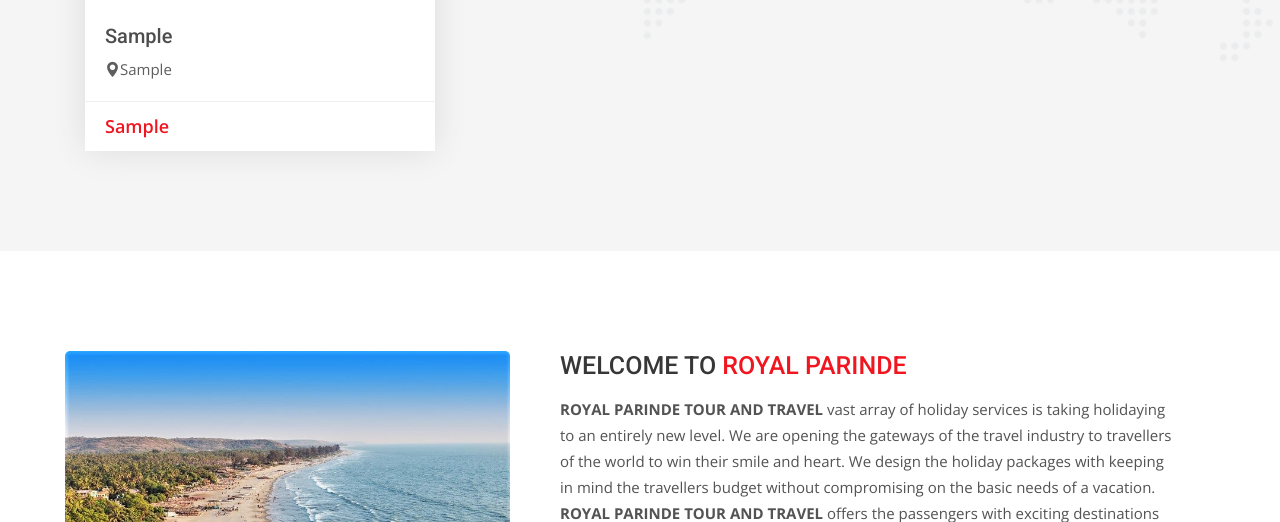
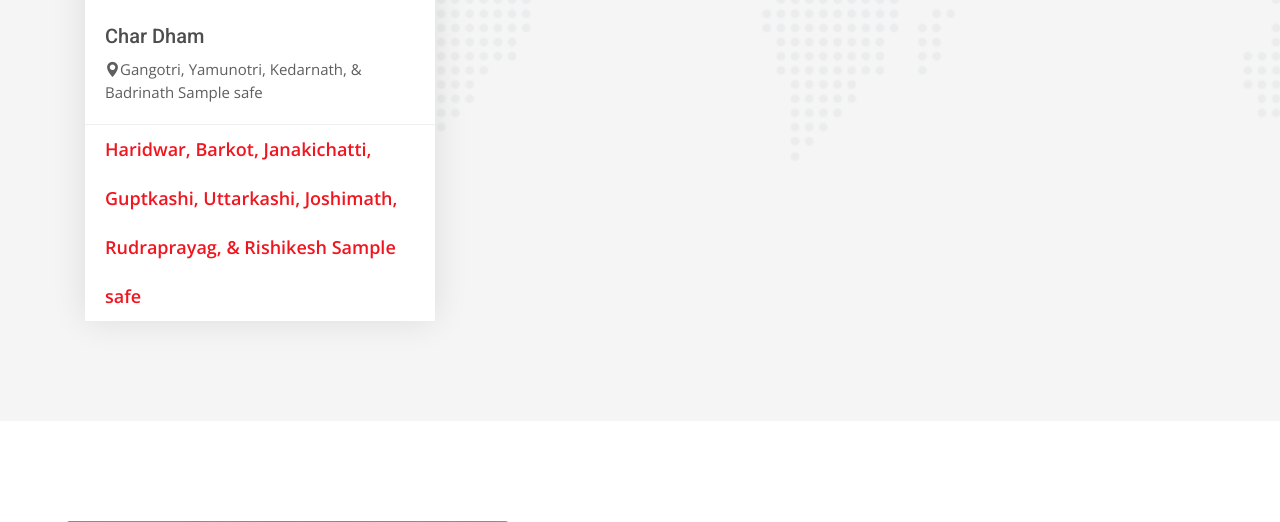
Before and after one commit to rohitmanral/royal-parinde, a Django app: template templates/pages/home.html in a window 1280 px wide. Shown: the part 1294-1816 px from the top of the page. Run offline with Django 3.2, Linux system fonts and the light colour scheme; tables that the repository leaves empty hold one stand-in row (values such as "Sample post"); the template is opened without the code that fills it: values that come from a table or form of the project are taken from there, most other values are stand-ins (such as "Sample title", 1, 10 or a date in 2020); grey boxes marked "Sample" are stand-in pictures; parts of the project's set-up code (start-up, migrations or seed data) failed here and were passed over; some libraries are stand-ins or nearby versions.

Commit message:
Update home.html

```diff
--- a/templates/pages/home.html
+++ b/templates/pages/home.html
@@ -71,28 +71,34 @@
             <p>This section contains all the trips that <b>ROYAL PARINDE TOUR AND TRAVEL</b> offers at the moment.</p>
         </div>
         <div class="row">
-          {% for trip in all_trips %}
+
+
+
+
+
+
+
             <div class="col-lg-4 col-md-6">
                 <div class="car-box">
                     <div class="car-thumbnail">
                         <a href="#" class="car-img">
-                            <img class="d-block w-100" src="{{trip.car_photo.url}}" alt="car" style="min-height: 262px; max-height: 262px;">
+                            <img class="d-block w-100" src="{% static 'img/Upload all Photos/picss/char dham/one.jpg' %}" alt="car" style="min-height: 262px; max-height: 262px;">
                             <div class="facilities-list clearfix">
                               <ul>
                                   <li>
-                                      <span><i class="flaticon-way"></i></span>{{trip.price | intcomma}} rupees pp
+                                      <span><i class="flaticon-way"></i></span>25000 {{intcomma}} rupees pp
                                   </li>
                                   <li>
-                                      <span><i class="flaticon-calendar-1"></i></span>{{trip.time}}
+                                      <span><i class="flaticon-calendar-1"></i></span>10 nights & 11 days
                                   </li>
                                   <li>
-                                      <span><i class="flaticon-manual-transmission"></i></span>{{trip.accomodation}}
+                                      <span><i class="flaticon-manual-transmission"></i></span>Hotel/ Home Stay
                                   </li>
                                   <li>
-                                      <span><i class="flaticon-manual-transmission"></i></span>{{trip.transport}}
+                                      <span><i class="flaticon-manual-transmission"></i></span>Bus, Car, Train, & Plane
                                   </li>
                                   <li>
-                                      <span><i class="flaticon-manual-transmission"></i></span>{{trip.meal}}
+                                      <span><i class="flaticon-manual-transmission"></i></span>Breakfast & Dinner
                                   </li>
                               </ul>
                             </div>
@@ -101,28 +107,22 @@
                             <div class="overlap-box">
                                 <div class="overlap-btns-area">
                                     <div class="car-magnify-gallery">
-                                        <a href="{{trip.car_photo.url}}" class="overlap-btn">
+                                        <a href="{% static 'img/Upload all Photos/picss/char dham/one.jpg' %}" class="overlap-btn">
                                             <i class="fa fa-expand"></i>
-                                            <img class="hidden" src="{{trip.car_photo.url}}">
+                                            <img class="hidden" src="{% static 'img/Upload all Photos/picss/char dham/one.jpg' %}">
                                         </a>
 
-                                        {% if trip.car_photo_2 %}
-                                        <a href="{{trip.car_photo_2.url}}" class="hidden">
-                                            <img class="hidden" src="{{trip.car_photo_2.url}}">
+                                        <a href="{% static 'img/Upload all Photos/picss/char dham/two.jpg' %}" class="hidden">
+                                            <img class="hidden" src="{% static 'img/Upload all Photos/picss/char dham/two.jpg' %}">
                                         </a>
-                                        {% endif %}
 
-                                        {% if trip.car_photo_3 %}
-                                        <a href="{{trip.car_photo_3.url}}" class="hidden">
-                                            <img class="hidden" src="{{trip.car_photo_3.url}}">
+                                        <a href="{% static 'img/Upload all Photos/picss/char dham/three.jpg' %}" class="hidden">
+                                            <img class="hidden" src="{% static 'img/Upload all Photos/picss/char dham/three.jpg' %}">
                                         </a>
-                                        {% endif %}
 
-                                        {% if trip.car_photo_4 %}
-                                        <a href="{{trip.car_photo_4.url}}" class="hidden">
-                                            <img class="hidden" src="{{trip.car_photo_4.url}}">
+                                        <a href="{% static 'img/Upload all Photos/picss/char dham/four.jpg' %}" class="hidden">
+                                            <img class="hidden" src="{% static 'img/Upload all Photos/picss/char dham/four.jpg' %}">
                                         </a>
-                                        {% endif %}
                                     </div>
                                 </div>
                             </div>
@@ -130,23 +130,29 @@
                     </div>
                     <div class="detail">
                         <h1 class="title">
-                            <a href="#">{{trip.destination}}</a>
+                            <a href="#">Char Dham</a>
                         </h1>
                         <div class="location">
                             <a href="#">
-                                <i class="flaticon-pin"></i>{{trip.location | safe}}
+                                <i class="flaticon-pin"></i>Gangotri, Yamunotri, Kedarnath, & Badrinath {{safe}}
                             </a>
                         </div>
                     </div>
                     <div class="footer clearfix">
                         <div class="pull-left ratings days">
-                            <p class="cartype">{{trip.key_place | safe}}</p>
+                            <p class="cartype">Haridwar, Barkot, Janakichatti, Guptkashi, Uttarkashi, Joshimath, Rudraprayag, & Rishikesh {{safe}}</p>
                         </div>
 
                     </div>
                 </div>
             </div>
-          {% endfor %}
+
+
+
+
+
+
+
 
 
 
@@ -418,24 +424,53 @@
         <div class="slick-slider-area clearfix">
             <div class="row slick-carousel" data-slick='{"slidesToShow": 4, "responsive":[{"breakpoint": 1024,"settings":{"slidesToShow": 2}}, {"breakpoint": 768,"settings":{"slidesToShow": 1}}]}'>
 
-              {% for team in teams %}
+
+
+
+
+
+
                 <div class="slick-slide-item">
                     <div class="team-1">
                         <div class="photo">
-                            <a href="{{team.facebook_link}}">
-                                <img src="{{team.photo.url}}" alt="team-1" class="img-fluid">
+                            <a href="https://www.facebook.com/sanjaysinghmanral">
+                                <img src="{% static 'img/Upload all Photos/sonu.jpg' %}" alt="team-1" class="img-fluid">
                             </a>
                             <div class="social-list clearfix">
-                                <a href="{{team.facebook_link}}" target="_blank" class="facebook-bg"><i class="fa fa-facebook"></i></a>
+                                <a href="https://www.facebook.com/sanjaysinghmanral" target="_blank" class="facebook-bg"><i class="fa fa-facebook"></i></a>
                             </div>
                         </div>
                         <div class="details">
-                            <h4><a href="team-detail.html">{{team.first_name}} {{team.last_name}}</a></h4>
-                            <h5>{{team.designation}}</h5>
+                            <h4><a href="team-detail.html">Sanjay Singh</a></h4>
+                            <h5>Trip Planner</h5>
                         </div>
                     </div>
                 </div>
-              {% endfor %}
+
+
+                <div class="slick-slide-item">
+                    <div class="team-1">
+                        <div class="photo">
+                            <a href="https://www.facebook.com/rohit.manral.7731/">
+                                <img src="{% static 'img/Upload all Photos/roh.jpg' %}" alt="team-1" class="img-fluid">
+                            </a>
+                            <div class="social-list clearfix">
+                                <a href="https://www.facebook.com/rohit.manral.7731/" target="_blank" class="facebook-bg"><i class="fa fa-facebook"></i></a>
+                            </div>
+                        </div>
+                        <div class="details">
+                            <h4><a href="team-detail.html">Rohit Manral</a></h4>
+                            <h5>Web Developer</h5>
+                        </div>
+                    </div>
+                </div>
+
+
+
+
+
+
+
 
 
 
```
